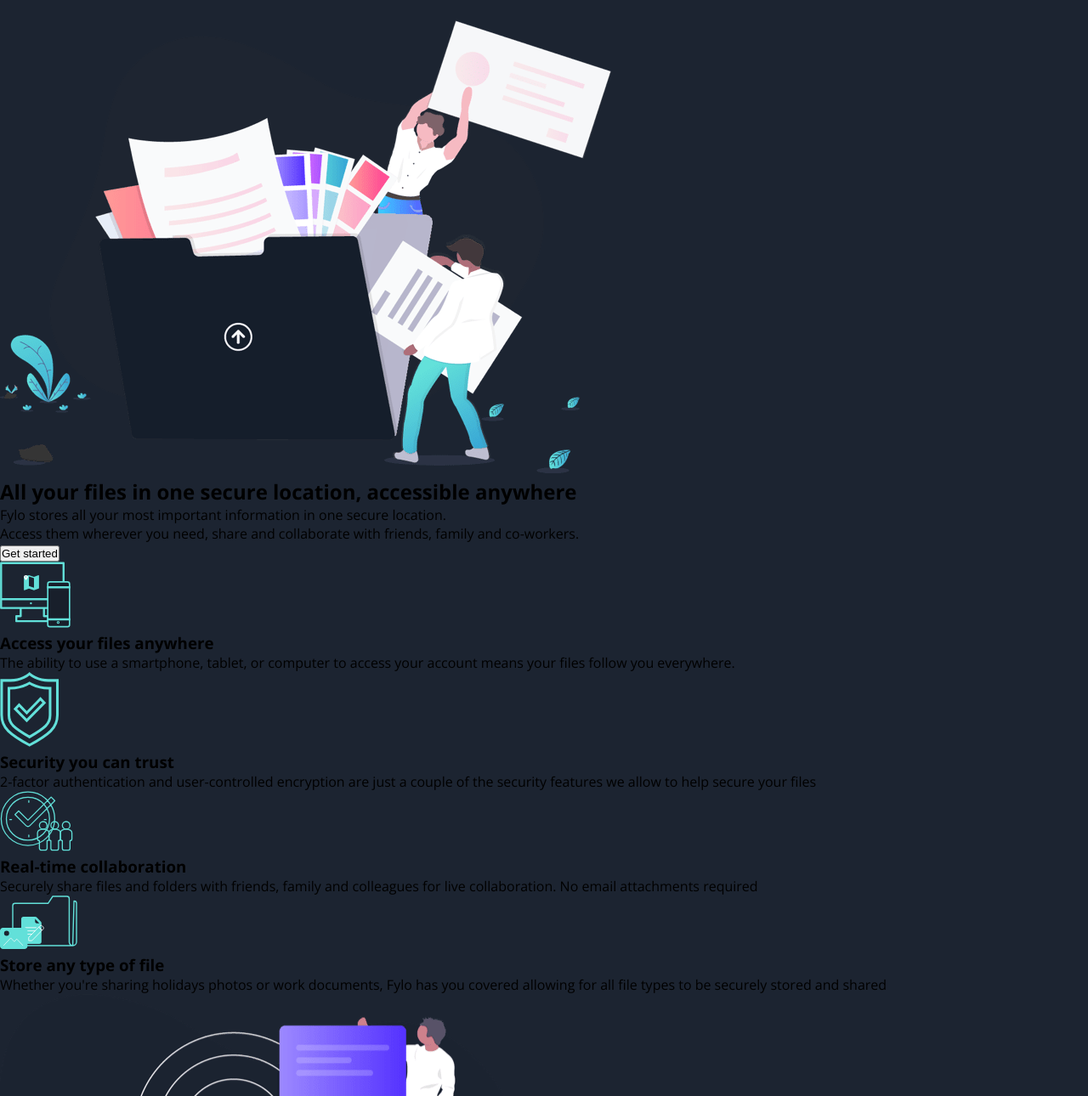
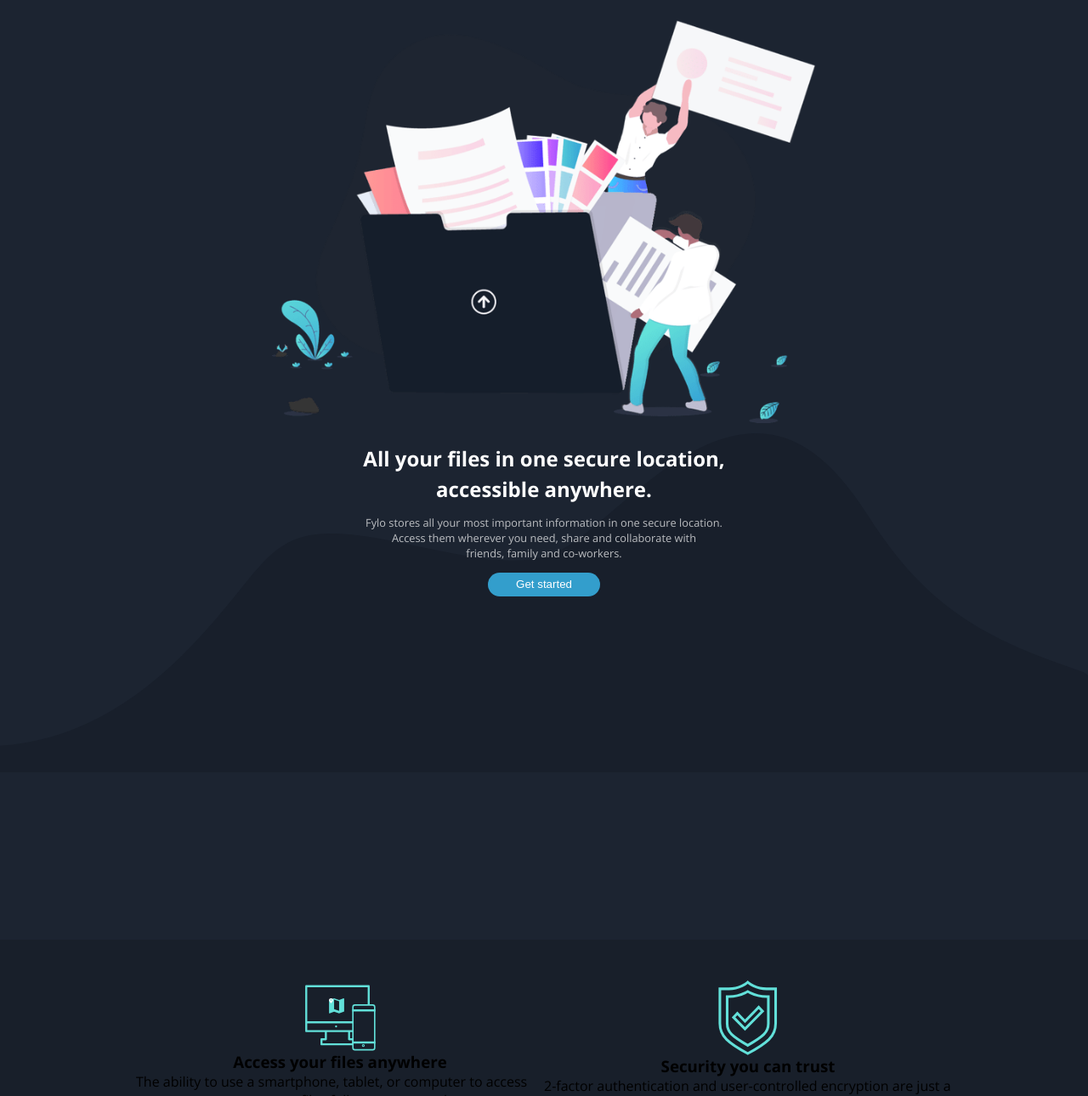
Before and after one commit to Thenextgen1/Fylo, a plain HTML site: page index.html in a window 1280 px wide. Shown: the part 78-1368 px from the top of the page at 85% size. Drawn offline with nearby package versions, Linux system fonts and the light colour scheme.

Commit message:
refactoring

```diff
--- a/index.html
+++ b/index.html
@@ -26,20 +26,23 @@
     <section class="intro">
         <div>
             <img src="images/illustration-intro.png" alt="intro">
-            <h2>All your files in one secure location, accessible anywhere</h2>
+            <h2>All your files in one secure location, <br> accessible anywhere.</h2>
             <p>Fylo stores all your most important information in one secure location.</p>
-            <p>Access them wherever you need, share and collaborate with friends, family and co-workers.</p>
+            <p>Access them wherever you need, share and collaborate with <br> friends, family and co-workers.</p>
             <button>Get started</button>
         </div>
-
-
     </section>
 
+    <aside>
+        <img class="bg-desktop" src="images/bg-curvy-desktop.svg" alt="bg-curvy-desktop">
+    </aside>
+    <main>
         <section class="showcase">
             <div>
                 <img src="images/icon-access-anywhere.svg" alt="Access">
                 <h3>Access your files anywhere</h3>
-            <p>The ability to use a smartphone, tablet, or computer to access your account means your files follow you
+                <p>The ability to use a smartphone, tablet, or computer to access your account means your files follow
+                    you
                     everywhere.</p>
             </div>
             <div>
@@ -63,7 +66,7 @@
             </div>
         </section>
 
-    <aside class="productivity">
+        <section class="productivity">
             <img src="images/illustration-stay-productive.png" alt="stay productive">
             <div>
                 <h2>Stay productive, wherever you are</h2>
@@ -73,9 +76,8 @@
                     attachments required.</p>
                 <p><a href="#">See how fylo works</a></p>
             </div>
-    </aside>
-
-
+        </section>
+    </main>
 
 </body>
 
--- a/style.css
+++ b/style.css
@@ -36,6 +36,7 @@
 body {
     background-color: var(--intro);
     font-family: 'Open Sans', sans-serif;
+    overflow-x: hidden;
 }
 header {
     display: flex;
@@ -47,8 +48,73 @@
     display: inline-block;
 }
 .title img{
-    width: 2.4em;
+    width: 3em;
 }
 .nav-item {
     margin-right: 1em;
+
 }
+.nav-item a {
+    font-size: 0.99em;
+}
+.intro div {
+    display: flex;
+    flex-direction: column;
+    justify-content: center;
+    align-items: center;
+}
+.intro div img {
+    width: 40em;
+}
+.intro div h2 {
+    text-align: center;
+    margin-top: 1em;
+    color: var(--white);
+    line-height: 1.5;
+}
+.intro div p:nth-of-type(1) {
+    padding-top: 1em;
+}
+.intro div > p {
+    color: var(--white);
+    text-align: center;
+    opacity: 0.7;
+    font-size: 0.8em;
+}
+.intro div button {
+    margin-top: 1em;
+    outline: none;
+    border: none;
+    padding: 0.5em 2.5em;
+    border-radius: 1.2em;
+    background-color: var(--blue);
+    color: white;
+    font-weight: 400;
+}
+.bg-desktop {
+    max-width: 100%;
+    position: relative;
+    top: -12em;
+    z-index: -1;
+
+}
+main {
+    background-color: var(--main);
+}
+.showcase {
+    display: grid;
+    grid-template-columns: 1fr 1fr;
+  padding:3em 10em;
+}
+.showcase div {
+    display: flex;
+    flex-direction:column;
+    align-items: center;
+    justify-content: center;
+}
+
+.productivity {
+    display: flex;
+    justify-content: space-between;
+    align-items: center;
+}
```
Lines whose indentation alone changed are shown as unchanged.
